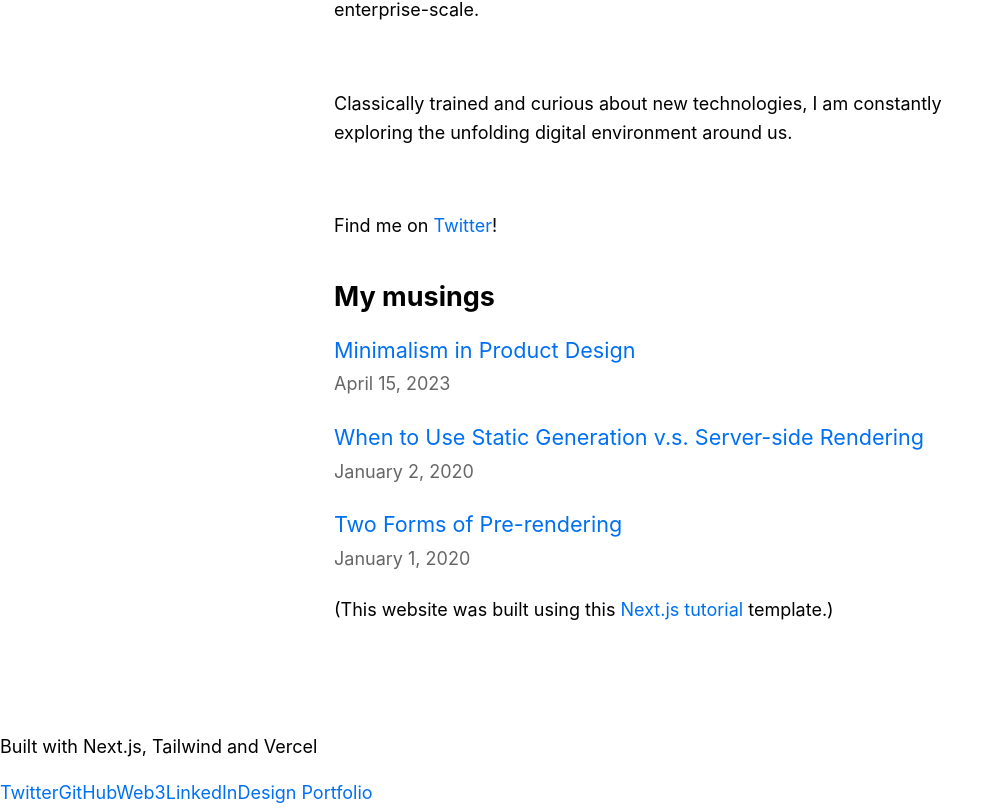
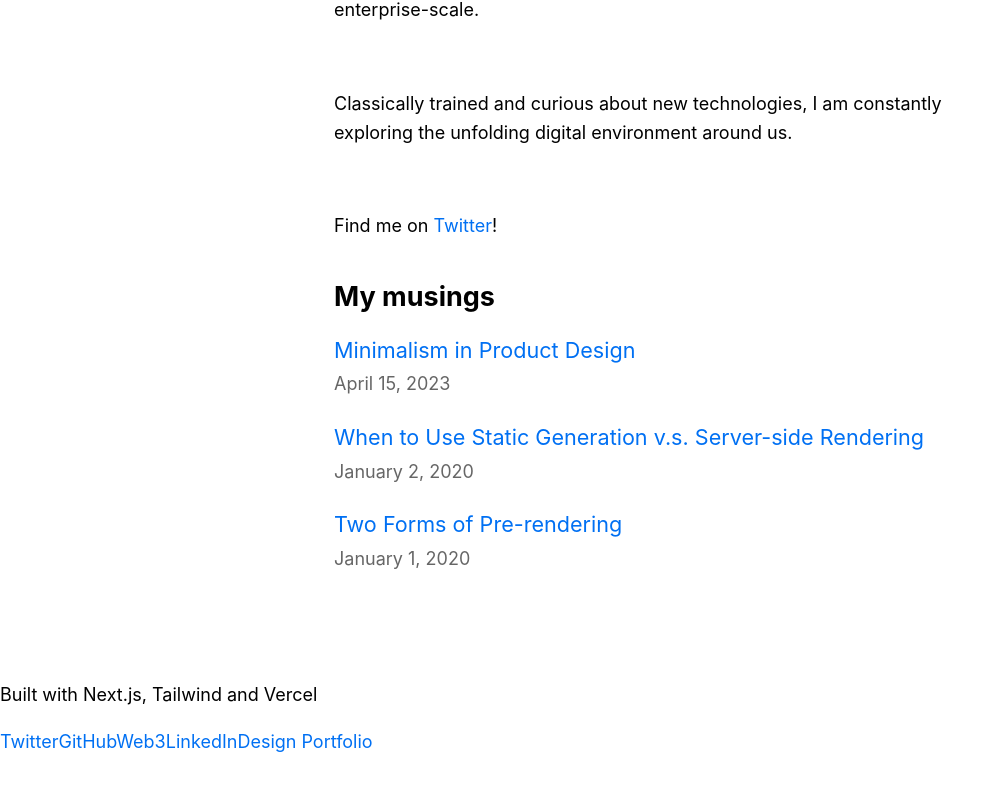
Before and after one commit to cellfade/nextjs-blog, a Next.js app: page / in a window 1280 px wide. Shown: the part 1155-1963 px from the top of the page, without its empty margins (0-1004 px from the left). After the commit the page ends 1912 px from the top, so only its background shows below. Built offline with nearby package versions, Linux system fonts and the light colour scheme.

Commit message:
Update index.js

```diff
--- a/pages/index.js
+++ b/pages/index.js
@@ -51,12 +51,12 @@ export default function Home({ allPostsData }) {
           ))}
         </ul>
       </section>
-      <section className={utilStyles.headingSm}>
+      {/*<section className={utilStyles.headingSm}>
       <p>
           (This website was built using this {' '}
           <a href="https://nextjs.org/learn">Next.js tutorial</a> template.)
         </p>
-        </section>
+        </section>*/}
     </Layout>
   );
 }
```
